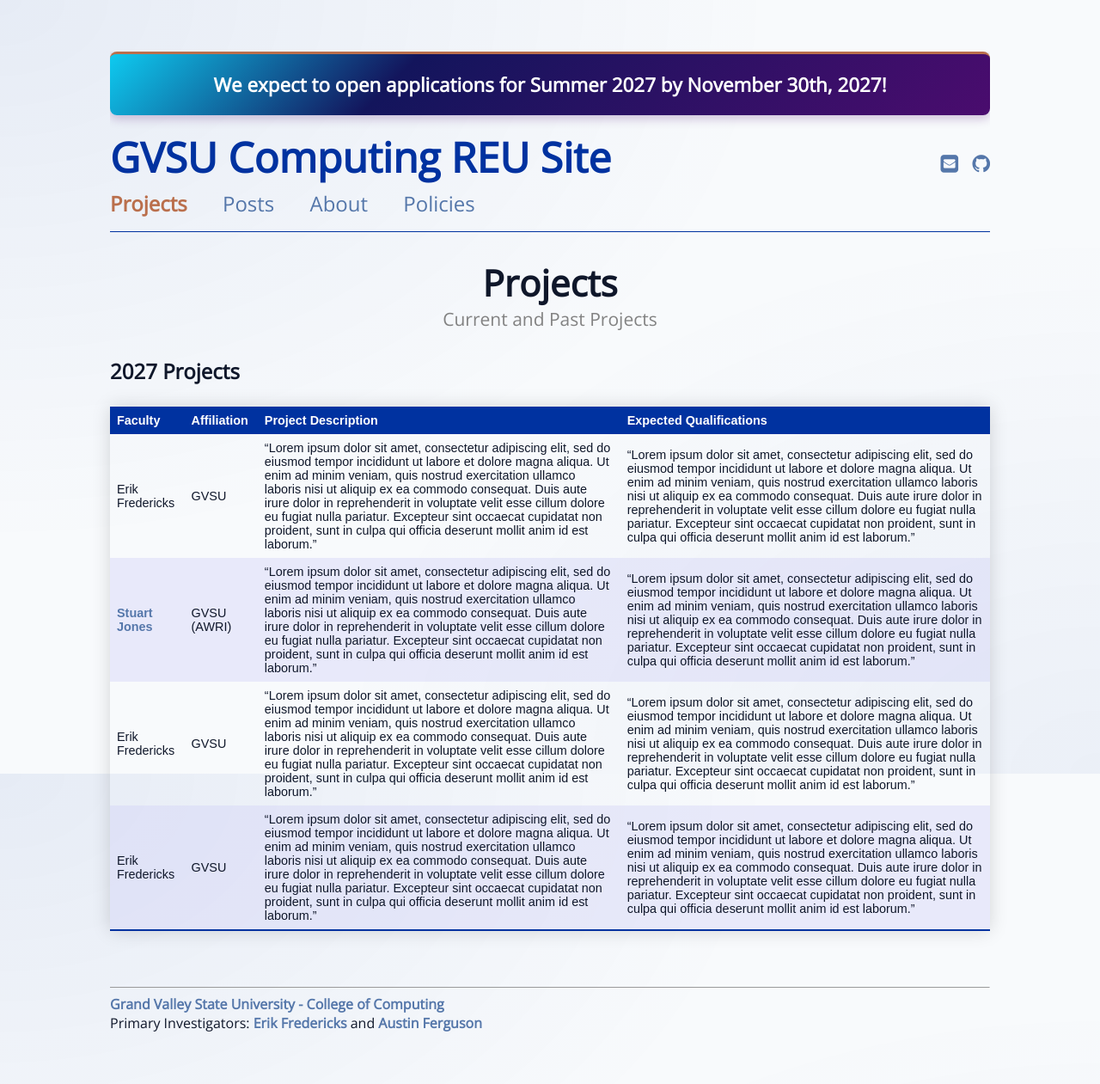
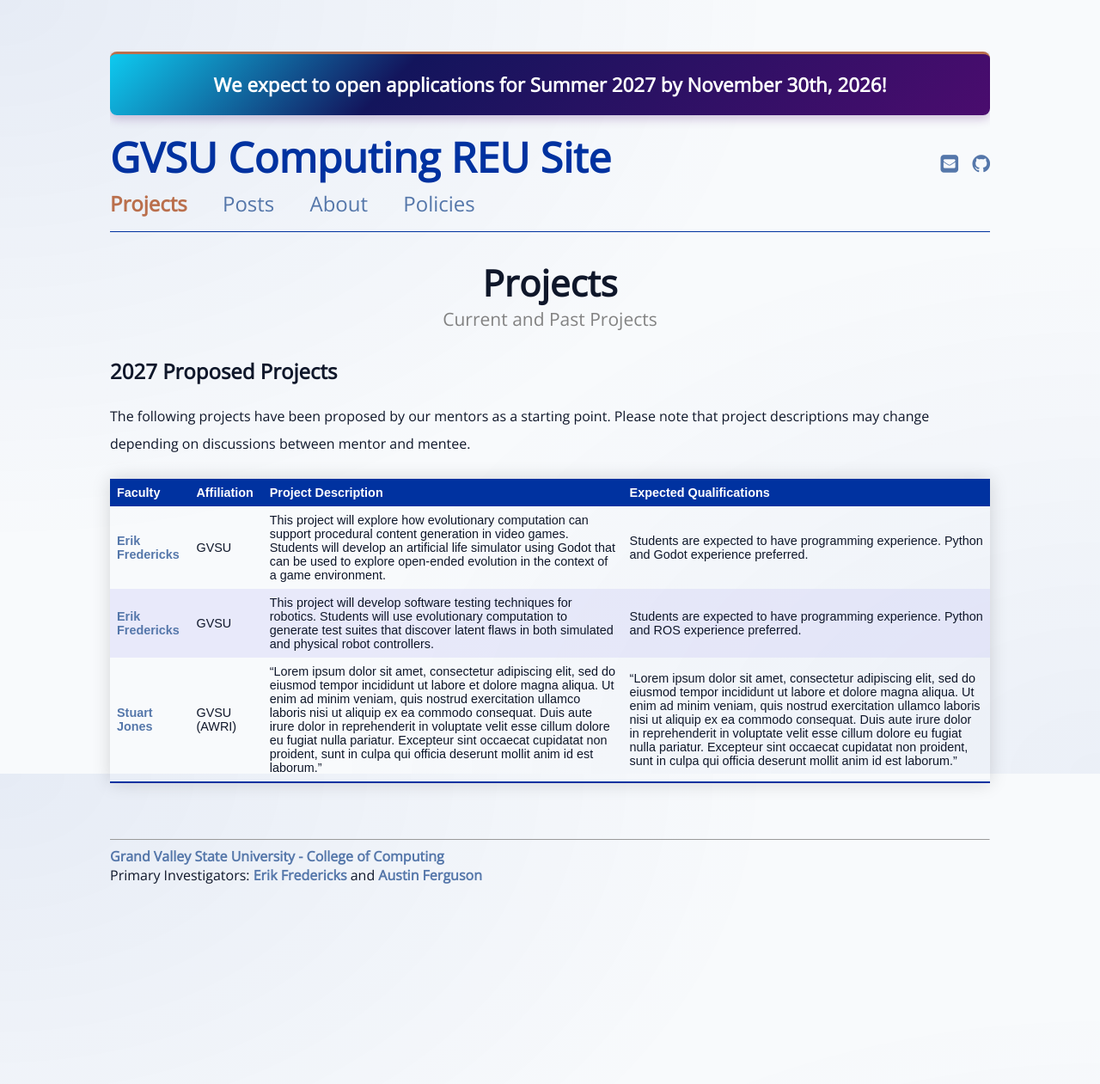
Before and after one commit to gvsu-reu-cevo/gvsu-reu-cevo.github.io, a Jekyll site: the page built from projects.md, in a window 1280 px wide. Shown: the whole page at 86% size. Built offline with Jekyll 4.4.1, drawn with Linux system fonts in a browser that asks for light colours; after the commit the page ends 1089 px from its top, so only the background shows below that.

Commit message:
project updates

```diff
--- a/_config.yml
+++ b/_config.yml
@@ -13,7 +13,7 @@ author:
   email: frederer@gvsu.edu
 
 announcement: >
-  <h2>We expect to open applications for Summer 2027 by November 30th, 2027!</h2>
+  <h2>We expect to open applications for Summer 2027 by November 30th, 2026!</h2>
 #<h2>Applications for Summer 2027 are now open!  Deadline to apply is February 1st, 2027, AoE.</h2><a href="https://google.com">Apply Here!</a>
 
 
--- a/projects.md
+++ b/projects.md
@@ -4,11 +4,12 @@ title: Projects
 subtitle: Current and Past Projects
 ---
 
-## 2027 Projects
+## 2027 Proposed Projects
+
+The following projects have been proposed by our mentors as a starting point.  Please note that project descriptions may change depending on discussions between mentor and mentee.
 
 | Faculty | Affiliation | Project Description | Expected Qualifications |
-| --- | --- | --- | --- |
-| Erik Fredericks | GVSU | "Lorem ipsum dolor sit amet, consectetur adipiscing elit, sed do eiusmod tempor incididunt ut labore et dolore magna aliqua. Ut enim ad minim veniam, quis nostrud exercitation ullamco laboris nisi ut aliquip ex ea commodo consequat. Duis aute irure dolor in reprehenderit in voluptate velit esse cillum dolore eu fugiat nulla pariatur. Excepteur sint occaecat cupidatat non proident, sunt in culpa qui officia deserunt mollit anim id est laborum." | "Lorem ipsum dolor sit amet, consectetur adipiscing elit, sed do eiusmod tempor incididunt ut labore et dolore magna aliqua. Ut enim ad minim veniam, quis nostrud exercitation ullamco laboris nisi ut aliquip ex ea commodo consequat. Duis aute irure dolor in reprehenderit in voluptate velit esse cillum dolore eu fugiat nulla pariatur. Excepteur sint occaecat cupidatat non proident, sunt in culpa qui officia deserunt mollit anim id est laborum." |
+| --- | --- | --- | ---|
+| [Erik Fredericks](about#fredericks) | GVSU | This project will explore how evolutionary computation can support procedural content generation in video games. Students will develop an artificial life simulator using Godot that can be used to explore open-ended evolution in the context of a game environment. | Students are expected to have programming experience.  Python and Godot experience preferred. |
+| [Erik Fredericks](about#fredericks) | GVSU | This project will develop software testing techniques for robotics.  Students will use evolutionary computation to generate test suites that discover latent flaws in both simulated and physical robot controllers. | Students are expected to have programming experience.  Python and ROS experience preferred. |
 | [Stuart Jones](about#jones) | GVSU (AWRI) | "Lorem ipsum dolor sit amet, consectetur adipiscing elit, sed do eiusmod tempor incididunt ut labore et dolore magna aliqua. Ut enim ad minim veniam, quis nostrud exercitation ullamco laboris nisi ut aliquip ex ea commodo consequat. Duis aute irure dolor in reprehenderit in voluptate velit esse cillum dolore eu fugiat nulla pariatur. Excepteur sint occaecat cupidatat non proident, sunt in culpa qui officia deserunt mollit anim id est laborum." | "Lorem ipsum dolor sit amet, consectetur adipiscing elit, sed do eiusmod tempor incididunt ut labore et dolore magna aliqua. Ut enim ad minim veniam, quis nostrud exercitation ullamco laboris nisi ut aliquip ex ea commodo consequat. Duis aute irure dolor in reprehenderit in voluptate velit esse cillum dolore eu fugiat nulla pariatur. Excepteur sint occaecat cupidatat non proident, sunt in culpa qui officia deserunt mollit anim id est laborum." |
-| Erik Fredericks | GVSU | "Lorem ipsum dolor sit amet, consectetur adipiscing elit, sed do eiusmod tempor incididunt ut labore et dolore magna aliqua. Ut enim ad minim veniam, quis nostrud exercitation ullamco laboris nisi ut aliquip ex ea commodo consequat. Duis aute irure dolor in reprehenderit in voluptate velit esse cillum dolore eu fugiat nulla pariatur. Excepteur sint occaecat cupidatat non proident, sunt in culpa qui officia deserunt mollit anim id est laborum." | "Lorem ipsum dolor sit amet, consectetur adipiscing elit, sed do eiusmod tempor incididunt ut labore et dolore magna aliqua. Ut enim ad minim veniam, quis nostrud exercitation ullamco laboris nisi ut aliquip ex ea commodo consequat. Duis aute irure dolor in reprehenderit in voluptate velit esse cillum dolore eu fugiat nulla pariatur. Excepteur sint occaecat cupidatat non proident, sunt in culpa qui officia deserunt mollit anim id est laborum." |
-| Erik Fredericks | GVSU | "Lorem ipsum dolor sit amet, consectetur adipiscing elit, sed do eiusmod tempor incididunt ut labore et dolore magna aliqua. Ut enim ad minim veniam, quis nostrud exercitation ullamco laboris nisi ut aliquip ex ea commodo consequat. Duis aute irure dolor in reprehenderit in voluptate velit esse cillum dolore eu fugiat nulla pariatur. Excepteur sint occaecat cupidatat non proident, sunt in culpa qui officia deserunt mollit anim id est laborum." | "Lorem ipsum dolor sit amet, consectetur adipiscing elit, sed do eiusmod tempor incididunt ut labore et dolore magna aliqua. Ut enim ad minim veniam, quis nostrud exercitation ullamco laboris nisi ut aliquip ex ea commodo consequat. Duis aute irure dolor in reprehenderit in voluptate velit esse cillum dolore eu fugiat nulla pariatur. Excepteur sint occaecat cupidatat non proident, sunt in culpa qui officia deserunt mollit anim id est laborum." |
```
Also changed, not shown: index.md (+1 -1 lines), 11 other files.
